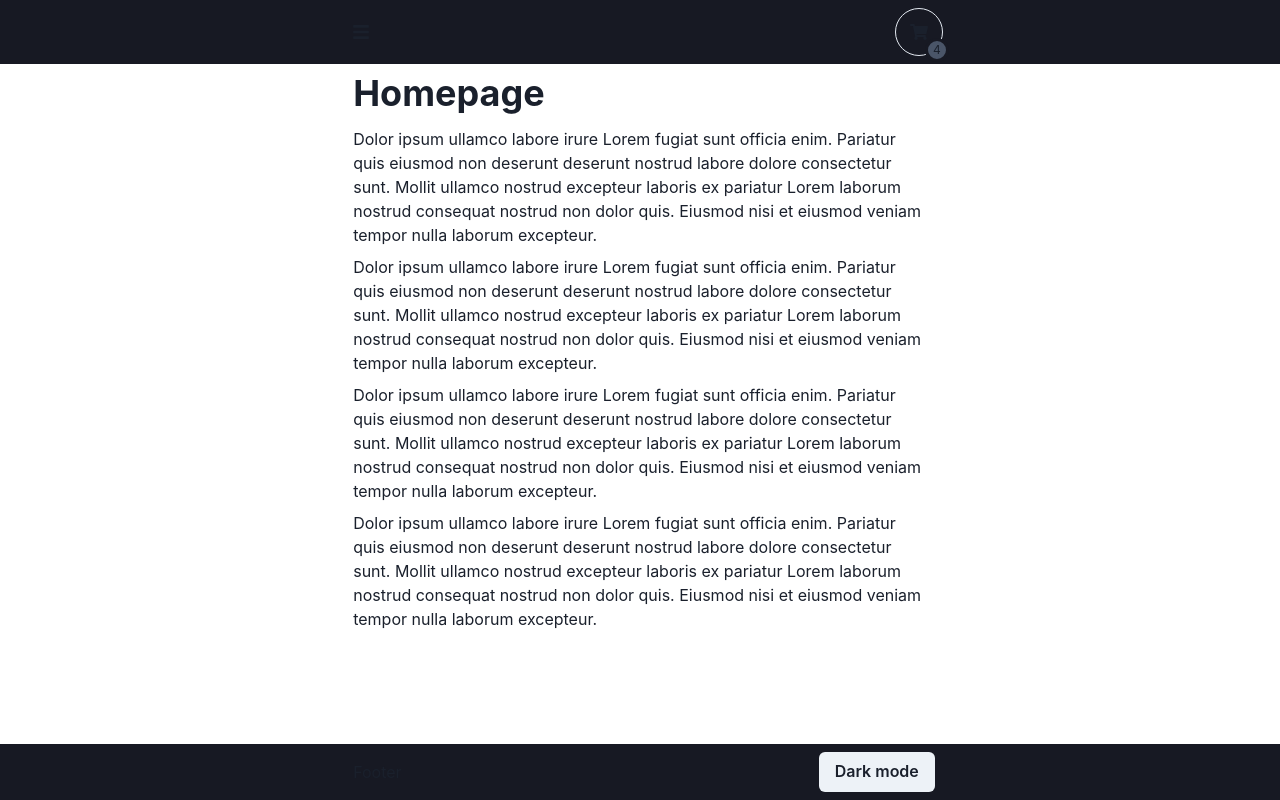
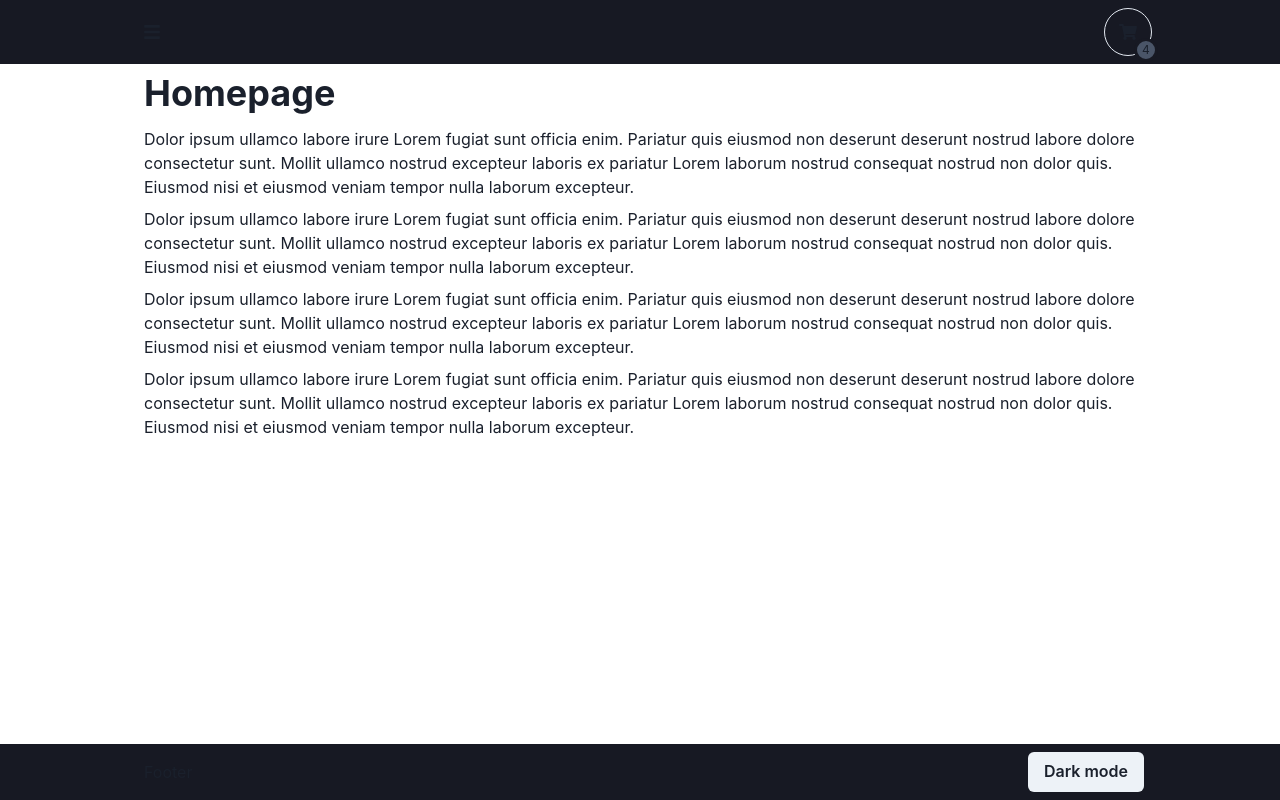
Before and after one commit to oncet/qord, a React (Vite) app: page / in a window 1280 px wide. Built offline with nearby package versions, Linux system fonts and the light colour scheme.

Commit message:
larger cart footer

```diff
--- a/src/App.tsx
+++ b/src/App.tsx
@@ -7,7 +7,7 @@ import Layout from "./components/Layout";
 
 function App() {
   return (
-    <Container p="0">
+    <Container p="0" maxW="container.lg">
       <Layout>
         <Router>
           <Switch>
--- a/src/components/Header.tsx
+++ b/src/components/Header.tsx
@@ -47,7 +47,7 @@ const Header = () => {
       background="gray.900"
       p="2"
     >
-      <Container p="0">
+      <Container p="0" maxW="container.lg">
         <Flex justifyContent="space-between">
           <Center>
             <IconButton
@@ -95,10 +95,12 @@ const Header = () => {
           </DrawerBody>
           <DrawerFooter>
             <HStack justify="space-between" width="full">
-              <Text m="0">
+              <Text m="0" fontSize="lg">
                 <strong>Total: $1000</strong>
               </Text>
-              <Button rightIcon={<FaArrowRight />}>Pagar ahora</Button>
+              <Button size="lg" rightIcon={<FaArrowRight />}>
+                Pagar ahora
+              </Button>
             </HStack>
           </DrawerFooter>
         </DrawerContent>
--- a/src/components/Layout.tsx
+++ b/src/components/Layout.tsx
@@ -24,7 +24,7 @@ function Layout({ children }: LayoutProps) {
         {children}
       </Box>
       <Box position="fixed" left="0" right="0" bottom="0" background="gray.900">
-        <Container p="0">
+        <Container p="0" maxW="container.lg">
           <Flex justifyContent="space-between" p="2">
             <Center p="2">Footer</Center>
             <Center>
```
